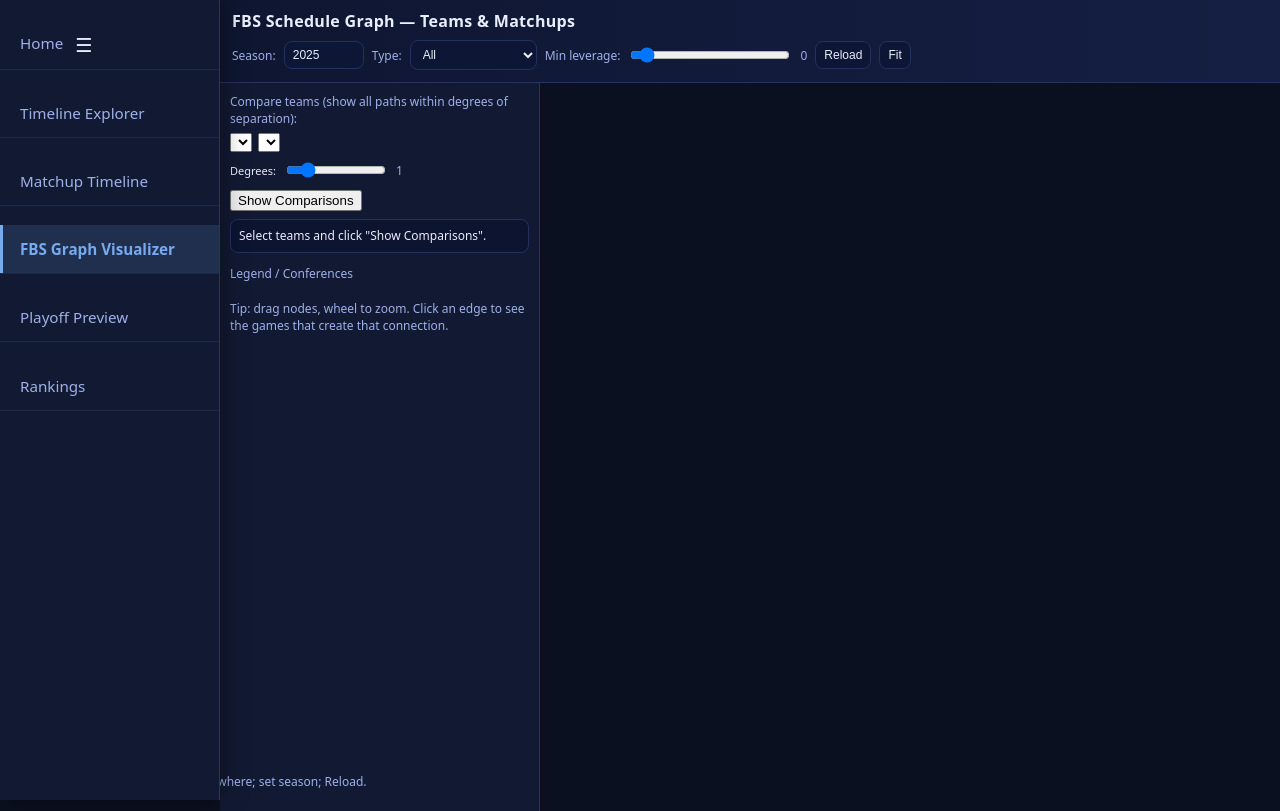
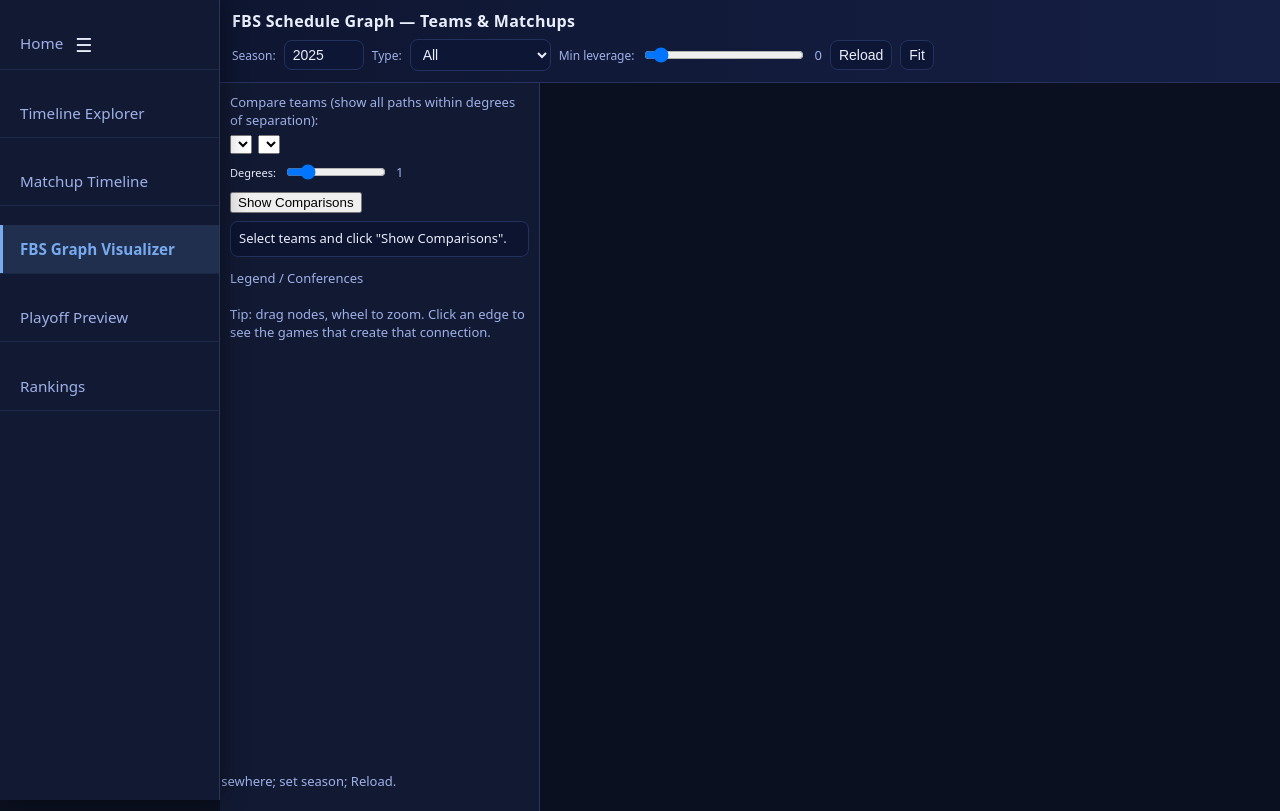
Before and after one commit to apkasten906/fbs-graph, a website: page web/fbs-graph-visualizer.html in a window 1280 px wide. Drawn offline with Linux system fonts and the light colour scheme; no server answers; files whose address does not match are found by name.

Commit message:
style(visualizer): increase UI/team font sizes for readability
- Increase selector/button font size to 14px
- Increase legend font size to 14px
- Increase small/pathlist/footer font sizes to 13px

```diff
--- a/web/fbs-graph-visualizer.html
+++ b/web/fbs-graph-visualizer.html
@@ -52,7 +52,7 @@
         border: 1px solid #23315e;
         border-radius: 8px;
         padding: 6px 8px;
-        font-size: 12px;
+        font-size: 14px;
       }
       .controls input[type='range'] {
         width: 160px;
@@ -79,7 +79,7 @@
         flex: 1;
       }
       .legend {
-        font-size: 12px;
+        font-size: 14px;
         display: grid;
         grid-template-columns: 14px 1fr;
         gap: 8px 8px;
@@ -97,10 +97,10 @@
         margin-bottom: 12px;
       }
       .small {
-        font-size: 12px;
+        font-size: 13px;
       }
       .pathlist {
-        font-size: 12px;
+        font-size: 13px;
         line-height: 1.35;
         max-height: 180px;
         overflow: auto;
@@ -119,7 +119,7 @@
         bottom: 10px;
         left: 10px;
         z-index: 10;
-        font-size: 12px;
+        font-size: 13px;
         color: var(--muted);
       }
     </style>
```
